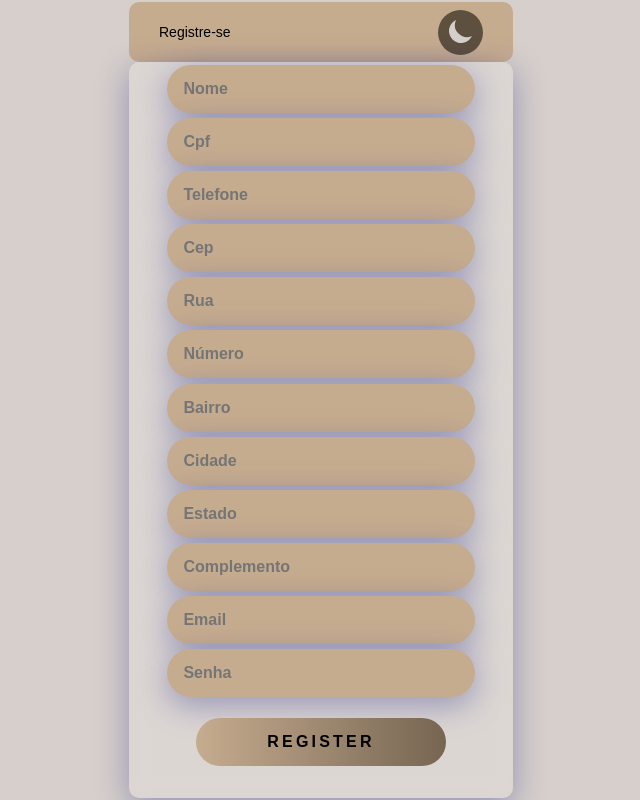
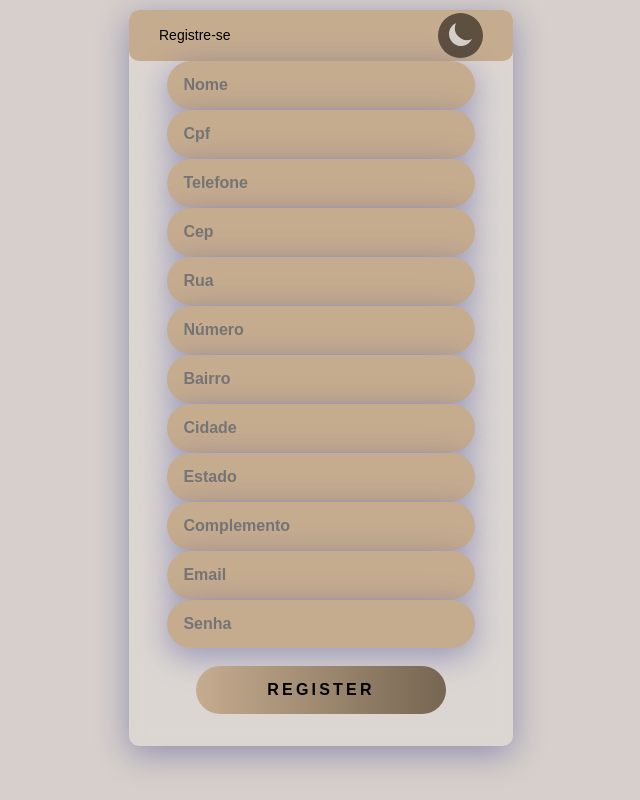
Before and after one commit to alexandre-roque/RaptorsPizzaria, a React (Vite) app: page /register in a window 1280 px wide. Shown: the whole page, without its empty margins (319-959 px from the left). Built offline with nearby package versions, Linux system fonts and the light colour scheme.

Commit message:
fix: css in input

```diff
--- a/src/components/Button/styles.tsx
+++ b/src/components/Button/styles.tsx
@@ -12,4 +12,8 @@ export const StyledButton = styled.button`
     border-radius: 2rem;
     color: ${props => props.theme.colors.text};
     cursor: pointer;
+    :hover {
+        background: linear-gradient(to right, ${props => props.theme.colors.secundary} 0%, ${props => props.theme.colors.primary} 130%);
+        border: solid;
+    }
 `;
--- a/src/components/Header/styles.tsx
+++ b/src/components/Header/styles.tsx
@@ -1,6 +1,6 @@
 import styled from "styled-components"
 
-export const HeaderBody = styled.body`
+export const HeaderBody = styled.div`
     flex-direction: column;
     body, ul, li, p {
         margin: 0px;
--- a/src/components/Input/styles.tsx
+++ b/src/components/Input/styles.tsx
@@ -15,4 +15,8 @@ export const StyledInput = styled.input`
     color: ${props => props.theme.colors.text};
     font-size: 1rem;
     font-weight: bold;
+    &:focus{
+        border: hidden;
+        box-shadow:  2px 2px 5px ${props => props.theme.colors.secundary};
+    }
 `;
--- a/src/pages/Home/index.tsx
+++ b/src/pages/Home/index.tsx
@@ -13,7 +13,7 @@ export default function Menu() {
       <ul>
         { cardapio?.map(item => {
           return (
-              <li key={item.item}>
+              <li key={item.id}>
                   <strong>{item.item}</strong>
                   <p>{item.preco}</p>
               </li>
--- a/src/pages/Login/index.tsx
+++ b/src/pages/Login/index.tsx
@@ -28,8 +28,8 @@ export default function Login () {
     return (
         <>
             <LoginBody>
-                <LoginHeader content="Faça seu login" />
                 <LoginContainer>
+                    <LoginHeader content="Faça seu login" />
                     <InputContainer>
                         <Input value={emailValue} onChange={onEmailChange} type="text" placeholder="Email" />
                         <Input value={passwordValue} onChange={onPasswordChange} type="password" placeholder="Senha" />
--- a/src/pages/Login/styles.tsx
+++ b/src/pages/Login/styles.tsx
@@ -1,17 +1,15 @@
 import styled from 'styled-components';
 
-export const LoginBody = styled.body`
-    justify-content: center;
-    align-items: center;
-    flex-direction: column;
-    height: 100vh;
+export const LoginBody = styled.div`
     width: 100vw;
 `;
 
 export const LoginContainer = styled.div`
-    display: flex;
+    display: block;
     align-items: center;
     flex-direction: column;
+    margin: auto;
+    margin-top: 200px;
     height: 50vh;
     width: 30vw;
     background: rgba(255, 255, 255, 0.15);
@@ -39,11 +37,11 @@ export const ButtonContainer = styled.div`
 `;
 
 export const HorizontalRule = styled.hr`
-    width: 90%;
+    margin: auto;
+    width: 80%;
     height: 0.3rem;
     border-radius: 0.8rem;
     border: none;
-    margin: 1.5em 0 1rem 0;
     background: linear-gradient(to right, ${props => props.theme.colors.primary} 0%, ${props => props.theme.colors.secundary} 130%);
     backdrop-filter: blur(25px);
 `;
--- a/src/pages/Register/index.tsx
+++ b/src/pages/Register/index.tsx
@@ -72,8 +72,8 @@ export default function Register() {
     return (
         <>
             <LoginBody>
-            <LoginHeader  content="Registre-se" />
                 <RegisterContainer>
+                    <LoginHeader  content="Registre-se" />
                     <InputContainer>
                         <Input value={nameValue} onChange={onNameChange} type="text" placeholder="Nome" />
                         <Input value={cpfValue} onChange={onCpfChange} type="text" placeholder="Cpf" />
--- a/src/pages/Register/styles.tsx
+++ b/src/pages/Register/styles.tsx
@@ -4,6 +4,8 @@ export const RegisterContainer = styled.div`
     display: flex;
     align-items: center;
     flex-direction: column;
+    margin: auto;
+    margin-top: 10px;
     height: 92vh;
     width: 30vw;
     background: rgba(255, 255, 255, 0.15);
```
